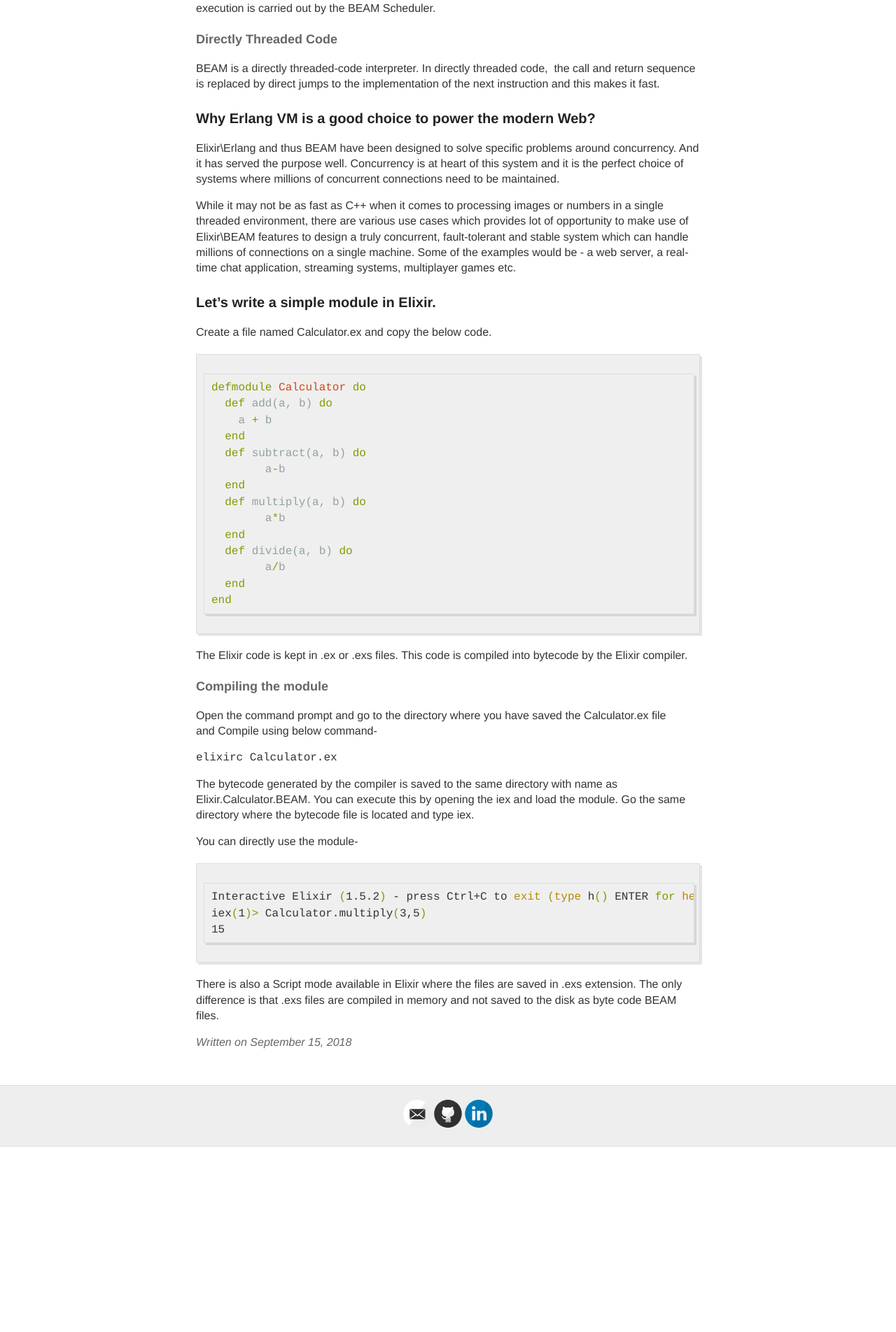
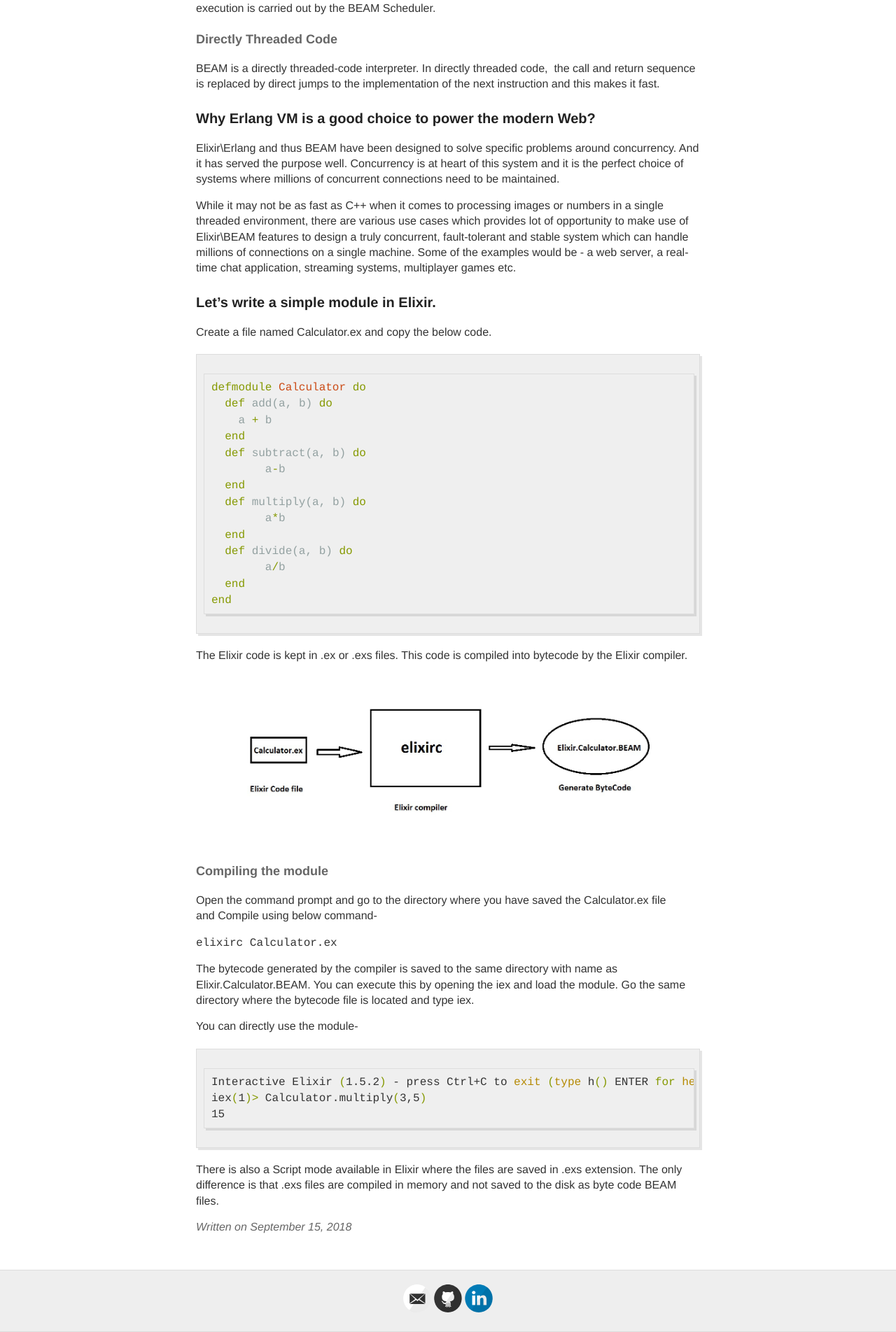
Before and after one commit to siddharthsingh89/siddharthsingh89.github.io, a Jekyll site: the page built from _posts/2018-9-15-Digging-Deeper-into-Elixir.md, in a window 1280 px wide. Shown: the part 957-2861 px from the top of the page at 70% size. Built offline with Jekyll 4.4.1, drawn with Linux system fonts in a browser that asks for light colours; our own code applies the rules of GitHub Pages for plain Markdown files; comment, search, counter and statistics services are not loaded; before the commit the page ends 2596 px from its top, so only the background shows below that.

Commit message:
Update 2018-9-15-Digging-Deeper-into-Elixir.md

````diff
--- a/_posts/2018-9-15-Digging-Deeper-into-Elixir.md
+++ b/_posts/2018-9-15-Digging-Deeper-into-Elixir.md
@@ -47,6 +47,8 @@ end
 ```
 The Elixir code is kept in .ex or .exs files. This code is compiled into bytecode by the Elixir compiler.
 
+![Elixir Compilation]({{ site.baseurl }}/images/elixir1.jpg "Elixir Compilation")
+
 #### Compiling the module
 Open the command prompt and go to the directory where you have saved the Calculator.ex file and Compile using below command-
 
````
